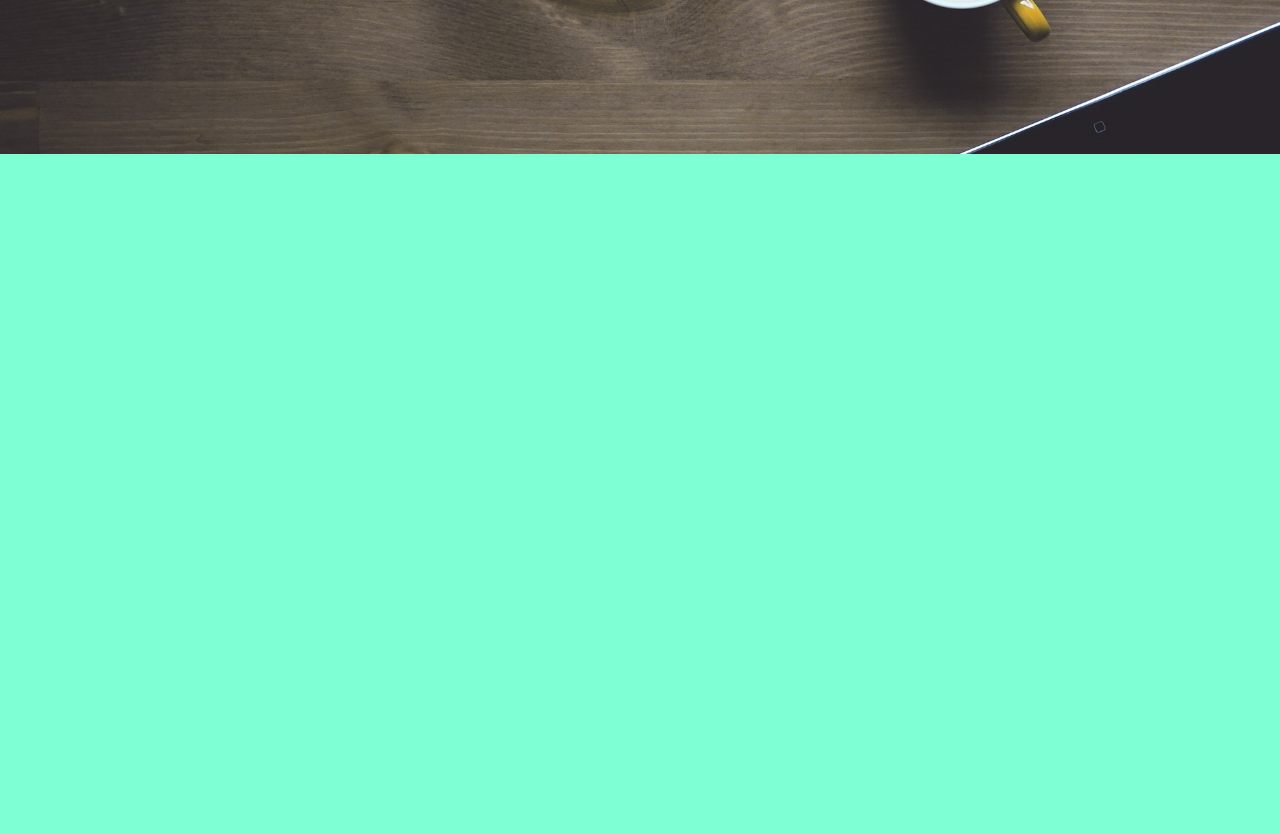
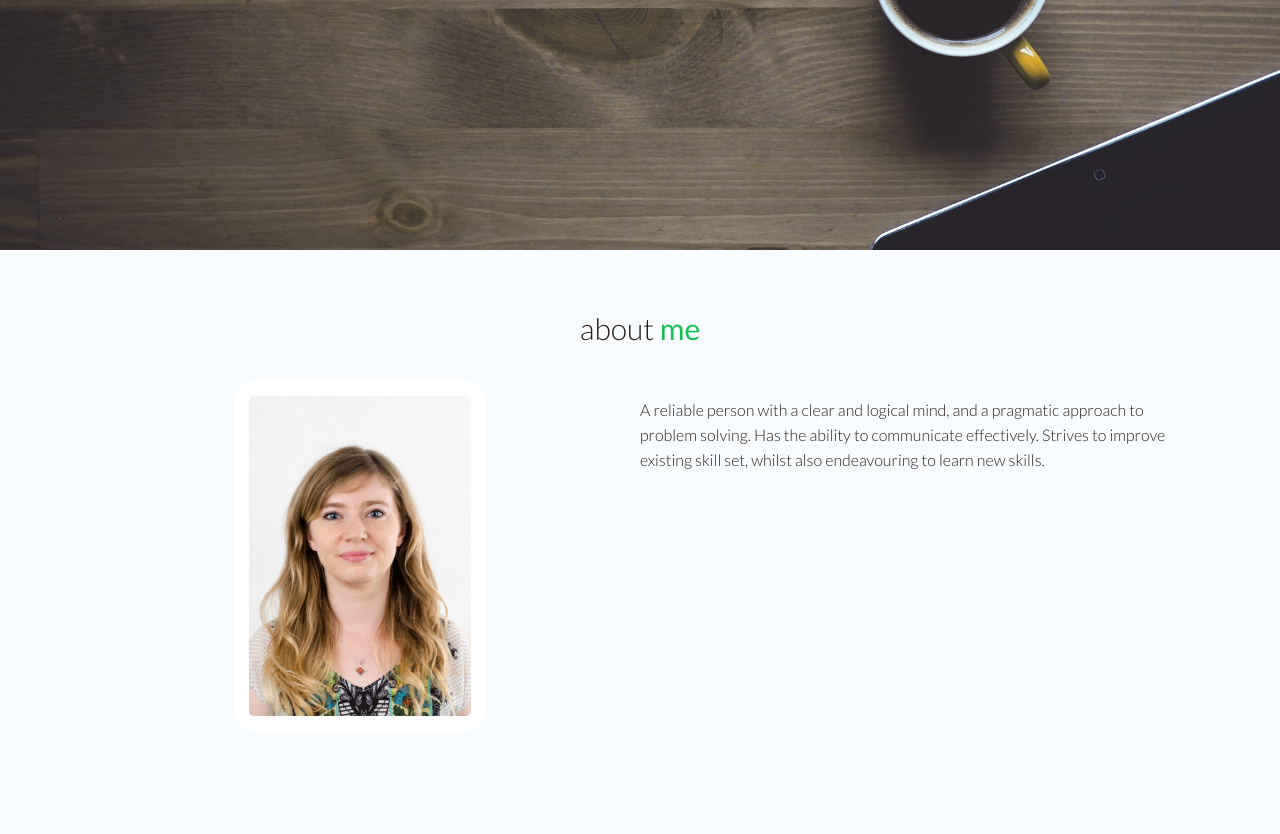
Before and after one commit to anna-kaludzinska/moje-portfolio, a plain HTML site: page index.html in a window 1280 px wide. Shown: the part 456-1290 px from the top of the page. Before the commit the page ends 800 px from the top, so only its background shows below. Drawn offline with Linux system fonts and the light colour scheme.

Commit message:
about me

```diff
--- a/css/style.css
+++ b/css/style.css
@@ -1,7 +1,9 @@
 /* General styles */
+* {
+	box-sizing: border-box;
+}
 
 html, body {
-	background-color: aquamarine;
 	font-family: Lato, sans-serif;
 	color: #291f1a;
 	margin: 0px;
@@ -10,6 +12,23 @@ html, body {
 
 span {
 	color: #1ac056;
+	font-weight: 400;
+}
+
+h1, h2, h3, h4, h5, h6 {
+	text-align: center;
+}
+
+section {
+	padding: 0 80px 100px;
+	width: 100%;
+}
+
+section > h2 {
+	font-size: 30px;
+	font-weight: 300;
+	margin-top: 60px;
+	margin-bottom: 35px;
 }
 
 /* Main menu styles */
@@ -47,13 +66,10 @@ span {
 
 #main_header {
 	background-image: url(../img/header-background.jpg);
+	background-repeat: no-repeat;
 	background-size: cover;
 	background-position: center;
 	color: #fff;
-}
-
-.main_header_content > h1 {
-	font-family: Roboto, sans-serif;
 }
 
 #main_header .main_header_content {
@@ -61,10 +77,46 @@ span {
 	text-align: center;
 }
 
-section {
-	color: #f9fcfe;
+#main_header .main_header_content > h1 {
+	font-family: Roboto, sans-serif;
+	font-size: 4em;
+	font-weight: 200;
 }
 
-footer {
-	color: #213b50;
+#main_header .main_header_content > h2 {
+	font-size: 2em;
+	font-weight: 200;
 }
+
+/* Section about me styles */
+
+#about {
+	color: #291f1a;
+	background-color: #f9fcfe;
+	overflow: hidden;
+}
+
+#about > figure {
+	width: 50%;
+	margin: 0;
+	float: left;
+	text-align: center;
+
+}
+
+#about > article {
+	width: 50%;
+	float: right;
+}
+
+#about > article > p {
+	font-weight: 300;
+	line-height: 25px;
+}
+
+#about > figure > img {
+	max-height: 350px;
+	max-width: 100%;
+	border: 15px #fff solid;
+	border-radius: 20px;
+}
--- a/index.html
+++ b/index.html
@@ -19,7 +19,7 @@
 
 <nav id="main_menu">
 <ul>
-	<li><a href="">about me</a></li>
+	<li><a href="#about">about me</a></li>
 	<li><a href="">skills</a></li>
 	<li><a href="">portfolio</a></li>
 	<li><a href="">contact me</a></li>
@@ -39,5 +39,15 @@
 
 <!-- Main Header Stop -->
 
+<!-- About me Section Start -->
+
+<section id="about">
+	<h2>about <span>me</span></h2>
+	<figure class="about_image"><img src="img/Anna-Ka%C5%82udzi%C5%84ska.jpg" alt="Anna Kałudzińska"></figure>
+	<article class="about_content"><p>A reliable person with a clear and logical mind, and a pragmatic approach to problem solving. Has the ability to communicate effectively. Strives to improve existing skill set, whilst also endeavouring to learn new skills.</p></article>
+</section>
+
+<!-- About me Section Stop -->
+
 </body>
 </html>
```
